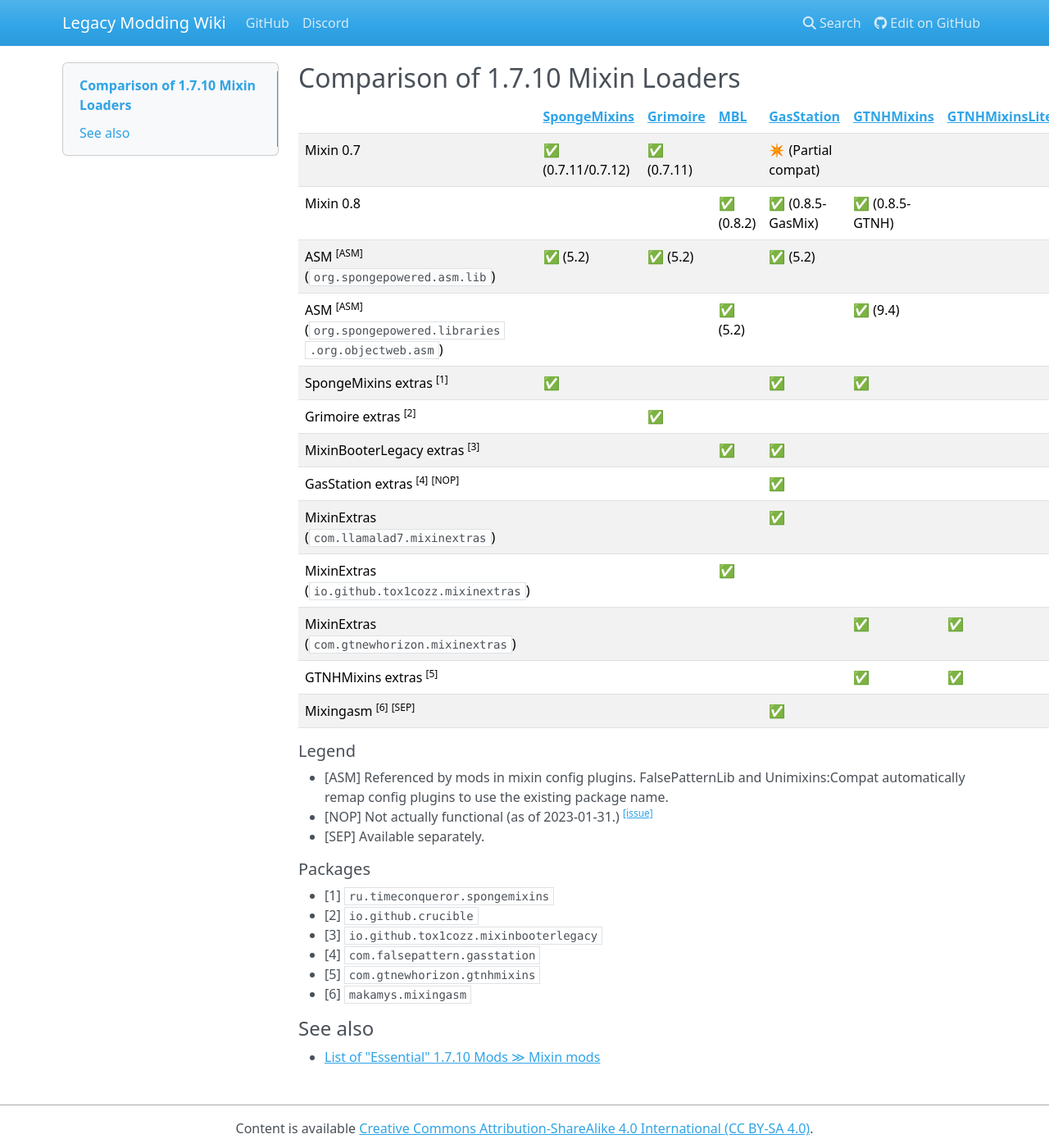
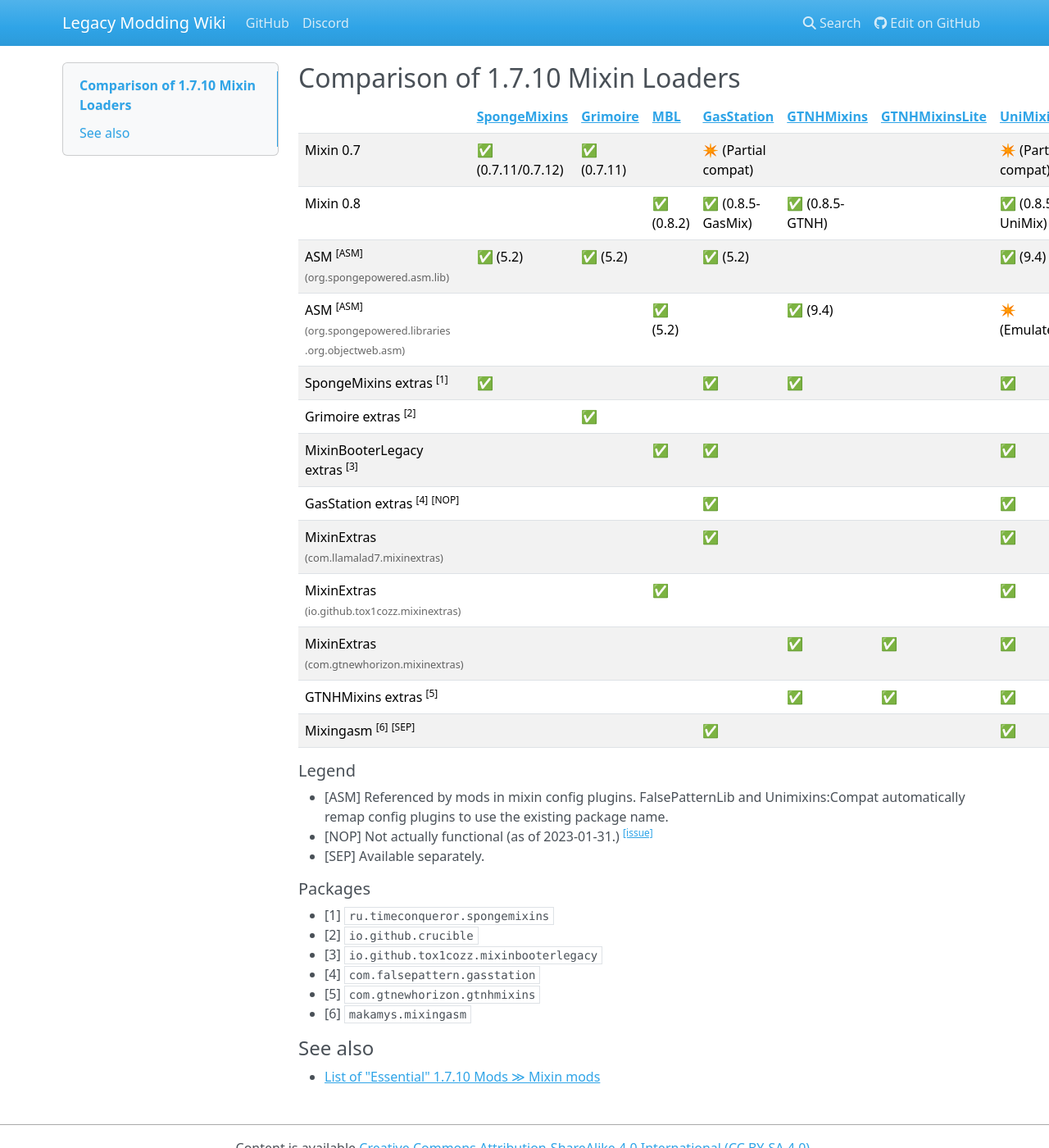
Before and after one commit to LegacyModdingMC/wiki, an MkDocs documentation site: the page built from docs/comparison-of-1.7.10-mixin-loaders.md, in a window 1280 px wide and 1400 px high. Shown: the whole window at 82% size. Built offline with MkDocs 1.6.1, drawn with Linux system fonts in a browser that asks for light colours; nearby versions of some CDN libraries; some of the changed lines change nothing that is shown.

Commit message:
Make mixin loader comparison table look like less of a mess
at the cost of making the markdown more of a mess

```diff
--- a/docs/comparison-of-1.7.10-mixin-loaders.md
+++ b/docs/comparison-of-1.7.10-mixin-loaders.md
@@ -4,15 +4,15 @@
 | -- | -- | -- | -- | -- | -- | -- | -- |
 | Mixin 0.7 | ✅ (0.7.11/0.7.12) | ✅ (0.7.11) | | ✴️ (Partial compat) | | | ✴️ (Partial compat) |
 | Mixin 0.8 | | | ✅ (0.8.2) | ✅ (0.8.5-GasMix) | ✅ (0.8.5-GTNH) | | ✅ (0.8.5-UniMix) |
-| ASM <sup>[ASM]</sup><br>(`org.spongepowered.asm.lib`)</sup> | ✅ (5.2) | ✅ (5.2) | | ✅ (5.2) | | | ✅ (9.4) |
-| ASM <sup>[ASM]</sup><br>(`org.spongepowered.libraries`<br>`.org.objectweb.asm`)</sup> | | | ✅ (5.2) | | ✅ (9.4) | | ✴️ (Emulated) |
+| ASM <sup>[ASM]</sup><br><span style="opacity: 0.6;font-size: 0.8em;">(org.spongepowered&#8203;.asm.lib)</span> | ✅ (5.2) | ✅ (5.2) | | ✅ (5.2) | | | ✅ (9.4) |
+| ASM <sup>[ASM]</sup><br><span style="opacity: 0.6;font-size: 0.8em;">(org.spongepowered&#8203;.libraries&#8203;.org.objectweb.asm)</span> | | | ✅ (5.2) | | ✅ (9.4) | | ✴️ (Emulated) |
 | SpongeMixins extras <sup>[1]</sup> | ✅ | | | ✅ | ✅ | | ✅ |
 | Grimoire extras <sup>[2]</sup> | | ✅ | | | | |
 | MixinBooterLegacy extras <sup>[3]</sup> | | | ✅ | ✅ | | | ✅ |
 | GasStation extras <sup>[4]</sup> <sup>[NOP]</sup> | | | | ✅ | | | ✅ |
-| MixinExtras <br>(`com.llamalad7.mixinextras`) | | | | ✅ | | | ✅ |
-| MixinExtras <br>(`io.github.tox1cozz.mixinextras`) | | | ✅ | | | | ✅ |
-| MixinExtras <br>(`com.gtnewhorizon.mixinextras`) | | | | | ✅ | ✅ | ✅ |
+| MixinExtras <br><span style="opacity: 0.6;font-size: 0.8em;">(com.llamalad7.mixinextras)</span> | | | | ✅ | | | ✅ |
+| MixinExtras <br><span style="opacity: 0.6;font-size: 0.8em;">(io.github.tox1cozz.mixinextras)</span> | | | ✅ | | | | ✅ |
+| MixinExtras <br><span style="opacity: 0.6;font-size: 0.8em;">(com.gtnewhorizon.mixinextras)</span> | | | | | ✅ | ✅ | ✅ |
 | GTNHMixins extras <sup>[5]</sup> | | | | | ✅ | ✅ | ✅ |
 | Mixingasm <sup>[6]</sup> <sup>[SEP]</sup> | | | | ✅ | | | ✅ |
 
```
